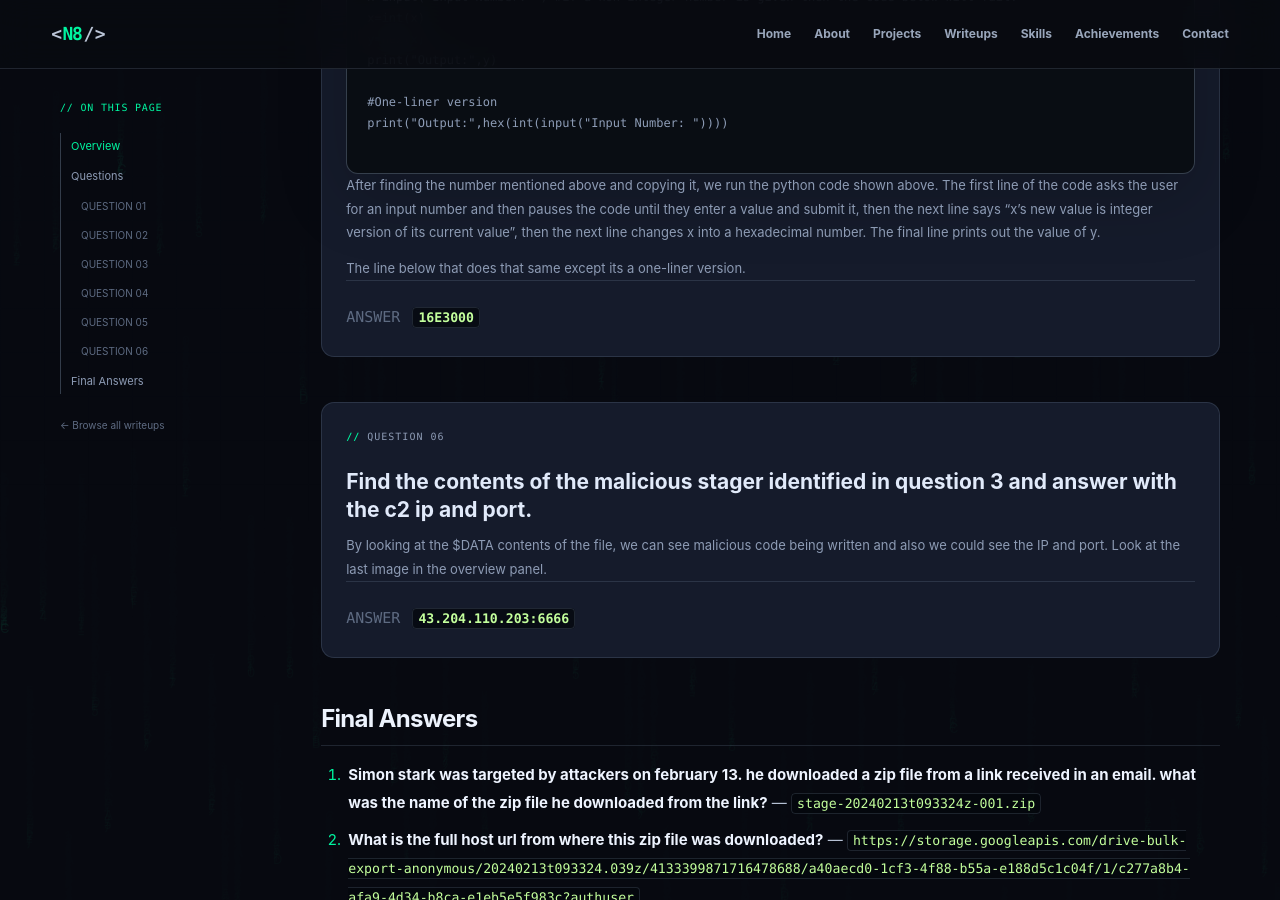
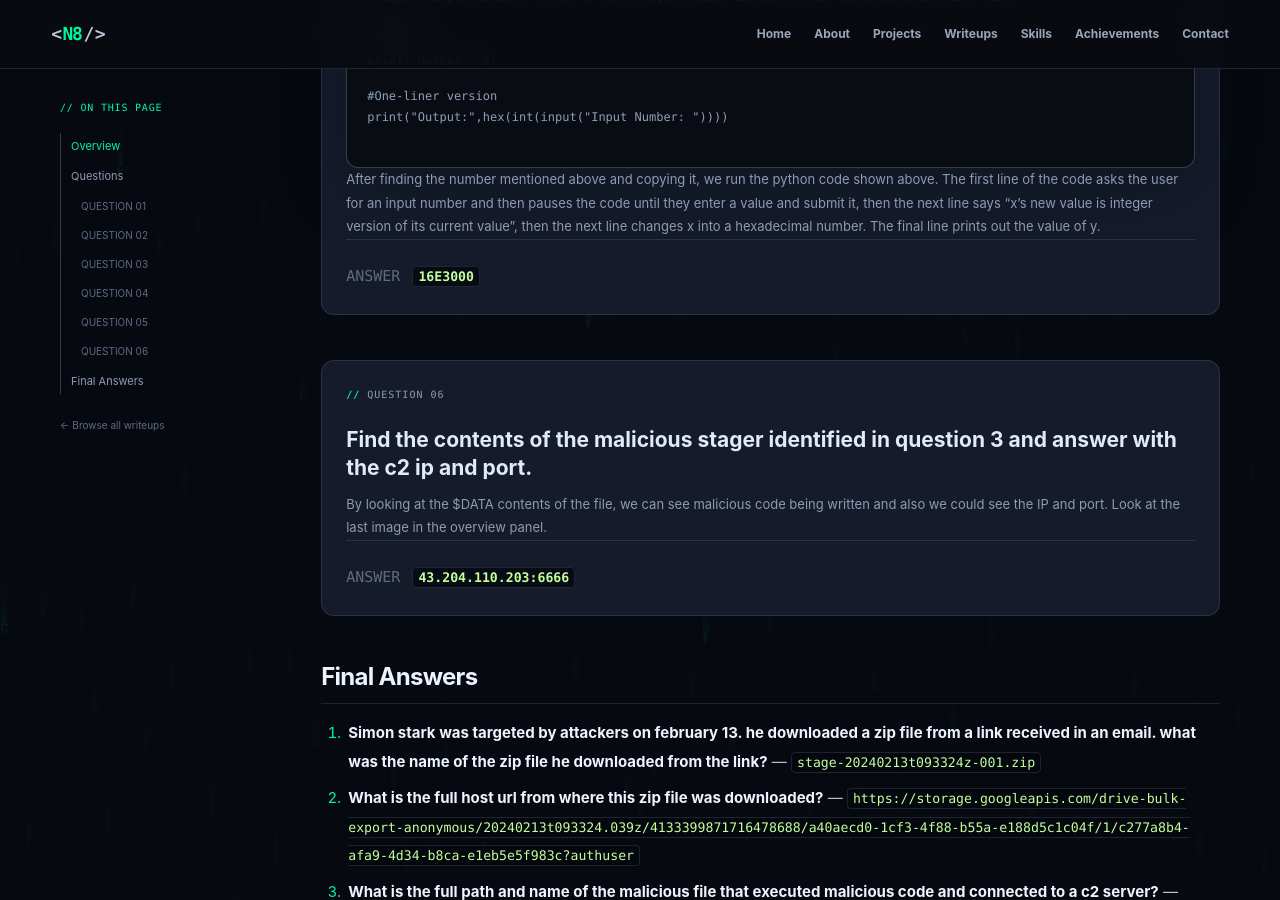
Before and after one commit to Ningen820/Ningen820.github.io, a Jekyll site: the page built from _writeups/bft.md, in a window 1280 px wide and 900 px high, scrolled down 4941 px. Built offline with Jekyll 4.4.1, drawn with Linux system fonts in a browser that asks for light colours.

Commit message:
Update bft.md

```diff
--- a/_writeups/bft.md
+++ b/_writeups/bft.md
@@ -73,8 +73,10 @@
     images:
       - "/assets/images/writeups/bft/hexoffset.png"
     terminal_title: "find_hex.py"
-    terminal_output1: "x=input(\"Input Number: \") #if a non-integer number is given then the code below will fail.\nx=int(x)\ny=hex(x)\nprint(\"Output:\",y)\n\n#One-liner version\nprint(\"Output:\",hex(int(input(\"Input Number: \"))))"
-    explanation3: "After finding the number mentioned above and copying it, we run the python code shown above. The first line of the code asks the user for an input number and then pauses the code until they enter a value and submit it, then the next line says \"x's new value is integer version of its current value\", then the next line changes x into a hexadecimal number. The final line prints out the value of y.\n\nThe line below that does that same except its a one-liner version."
+    terminal_output1: "x=input(\"Input Number: \") #if a non-integer number is given then the code below will fail.\nx=int(x)\ny=hex(x)\nprint(\"Output:\",y)"
+    terminal_output2: "#One-liner version\nprint(\"Output:\",hex(int(input(\"Input Number: \"))))"
+    explanation3: |
+                  After finding the number mentioned above and copying it, we run the python code shown above. The first line of the code asks the user for an input number and then pauses the code until they enter a value and submit it, then the next line says "x's new value is integer version of its current value", then the next line changes x into a hexadecimal number. The final line prints out the value of y.
   card6:
     card_title: "question 06"
     question: "Find the contents of the malicious stager identified in question 3 and answer with the c2 ip and port."
```
